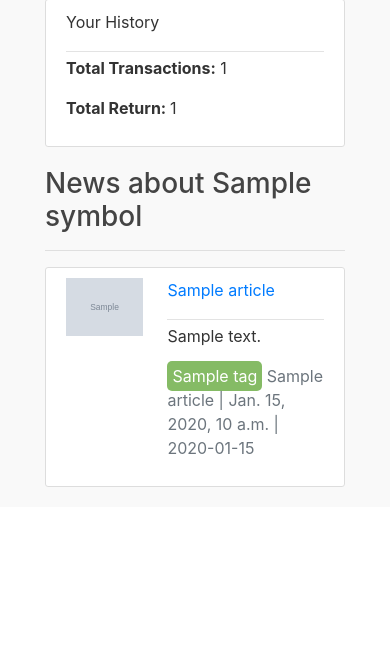
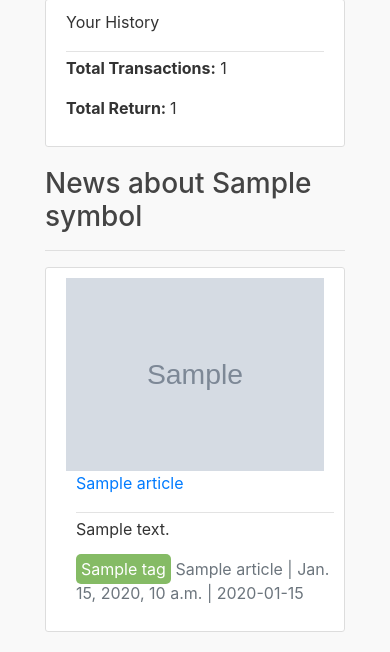
Before and after one commit to SnackKing/StockTrading, a Django app: template stocktrading/templates/stocktrading/stock.html in a window 390 px wide. Shown: the part 1610-2262 px from the top of the page. Before the commit the page ends 2097 px from the top, so only its background shows below. Run offline with Django 3.2, Linux system fonts and the light colour scheme; the template is opened without the code that fills it: most values are stand-ins (such as "Sample title", 1, 10 or a date in 2020); grey boxes marked "Sample" are stand-in pictures; some libraries are stand-ins or nearby versions.

Commit message:
Made news articles responsive on mobile

```diff
--- a/stocktrading/static/stocktrading/main.css
+++ b/stocktrading/static/stocktrading/main.css
@@ -151,6 +151,28 @@ a.article-title:hover {
 .article-Neutral{
   color: gray;
 }
+.articleDesktop{
+  display: flex;
+  align-items: flex-start;
+}
+.imageLeft{
+  float: left;
+  width: 30%;
+  height: auto;
+}
+.newsArticle{
+  align-items: flex-start;
+  margin-left: 10px;
+}
+@media all and (max-width:500px){
+    .imageLeft, .newsArticle{
+        float:none;
+        width: 100%;
+    }
+    .articleDesktop{
+      display: block;
+    }
+}
 .flexbox { display: flex; }
 .flexbox .stretch { flex: 1; }
 .flexbox .normal { flex: 0; margin: 0 0 0 1rem; }
--- a/stocktrading/templates/stocktrading/stock.html
+++ b/stocktrading/templates/stocktrading/stock.html
@@ -149,9 +149,9 @@ var myChart = new Chart(ctx, {
 <h3>News about {{stock.symbol}}</h3>
 <hr>
 {% for article in newsData %}
-<article class="media content-section">
-          <img style="float: left" width="30%" height="auto" src = "{{article.image_url}}">
-           <div class="media-body ml-4">
+<article class="content-section articleDesktop">
+          <img class = "imageLeft" src = "{{article.image_url}}">
+           <div class="media-body newsArticle">
               <div class="article-metadata">
                  <p class="mr-2"><a href = "{{article.news_url}}">{{article.title}}</a></p>
               </div>
```
Also changed, not shown: db.sqlite3.
